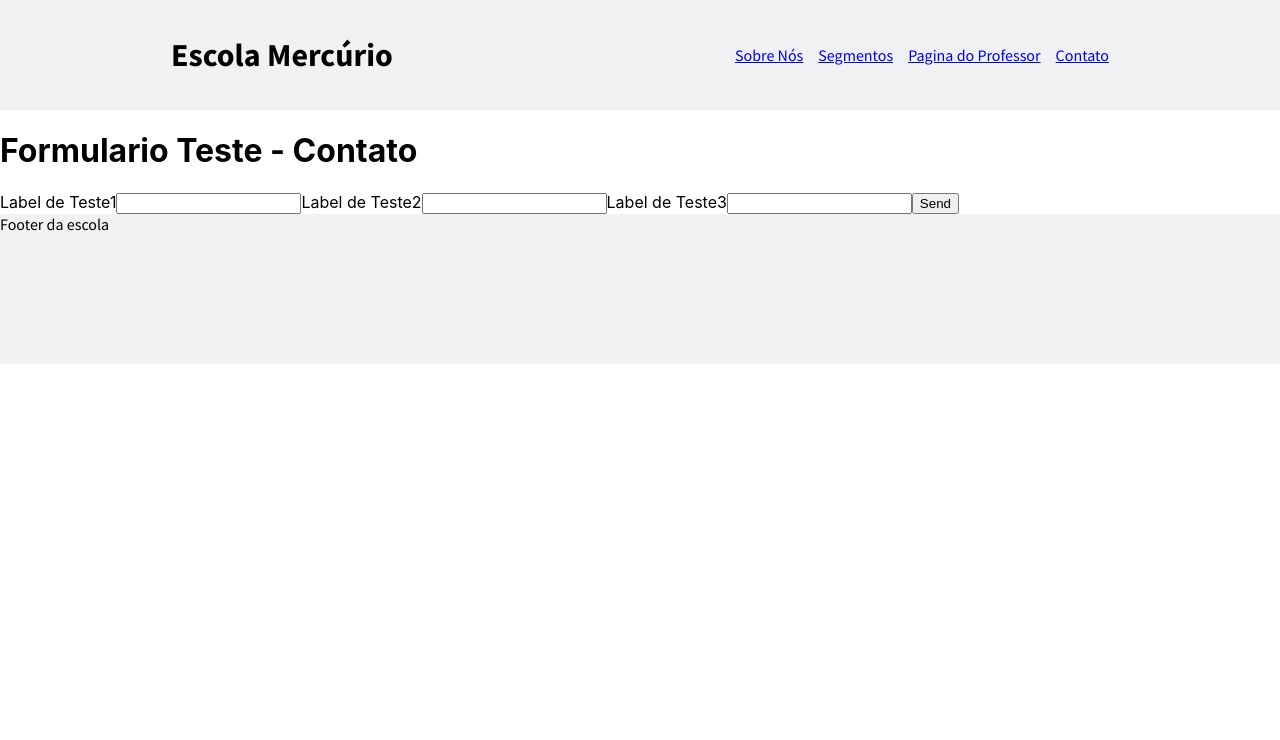
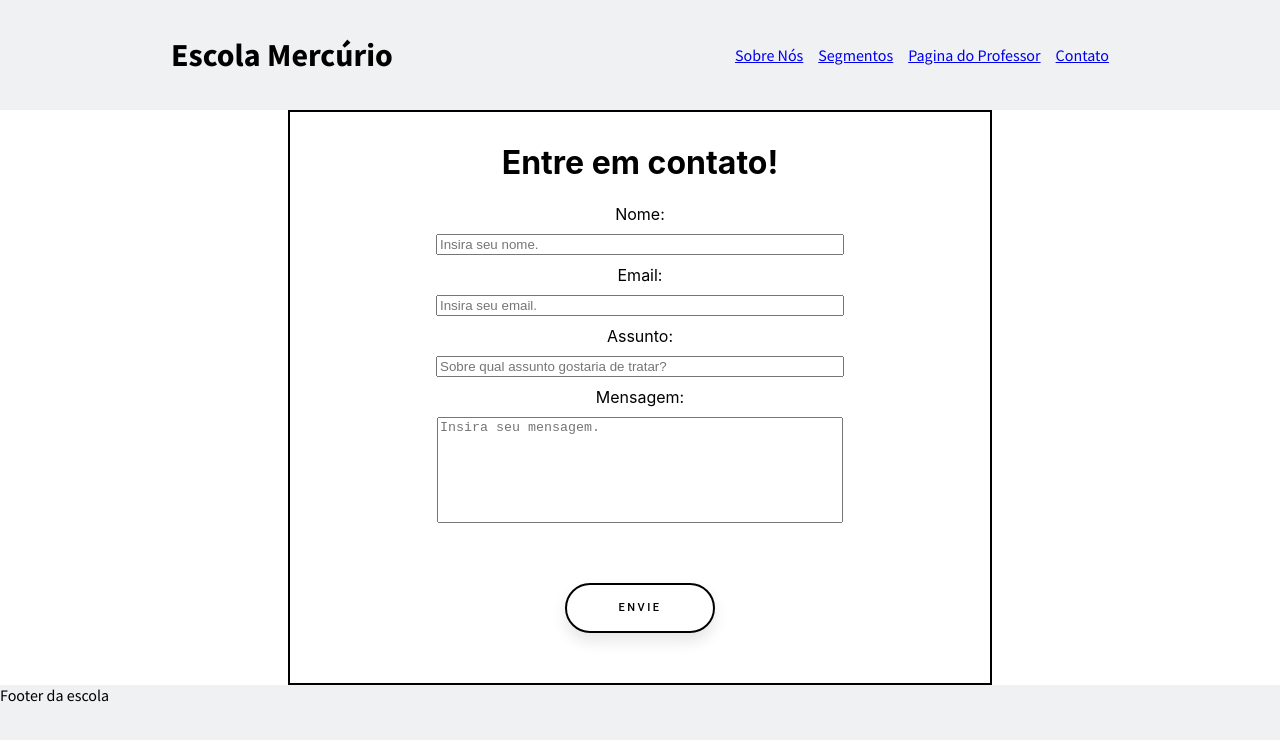
Before and after one commit to yagormoraes/projetoModulo5, a React (Create React App) app in the folder escola-mercurio/: page /contato in a window 1280 px wide. Shown: the top 740 px of the page. Built offline with nearby package versions, Linux system fonts and the light colour scheme.

Commit message:
Estilização do formulario da respectiva pagina

```diff
--- /dev/null
+++ b/escola-mercurio/src/Components/Formulario.jsx
@@ -0,0 +1,99 @@
+import React from 'react'
+import styled from 'styled-components'
+
+function Formulario() {
+
+    const Form = styled.form`
+    display:flex;
+    flex-direction:column;
+    align-items:center;
+    justify-content:center;
+    border: 2px solid black;
+    width: 700px;
+    `
+
+    const Section = styled.section`
+    display:flex;
+    flex-direction:column;
+    align-items: center;
+    align-self:center;
+    width:700px;
+    background-color:white;
+    gap:10px;
+    `
+
+    const TextDiv = styled.div`
+    display:flex;
+    align-items:center;
+    justify-content:center;
+    align-self:center;
+    margin-top:10px;
+    width:300px;
+    `
+    const Input = styled.input`
+    width:400px;
+    `
+
+    const TextArea = styled.textarea`
+    width:400px;
+    height:100px;
+    resize:none;
+    `
+
+    const Button = styled.button`
+    width:150px;
+    height: 50px;
+    margin:50px 0;
+    font-family: 'Roboto', sans-serif;
+    font-size: 11px;
+    text-transform: uppercase;
+    letter-spacing: 2.5px;
+    font-weight: 500;
+    color: #000;
+    background-color: #fff;
+    border: 2px solid black;
+    border-radius: 45px;
+    box-shadow: 0px 8px 15px rgba(0, 0, 0, 0.1);
+    transition: all 0.3s ease 0s;
+    cursor: pointer;
+    outline: none;
+
+    :hover{
+        background-color: #2EE59D;
+        box-shadow: 0px 15px 20px rgba(46, 229, 157, 0.4);
+        color: #fff;
+        border: 2px solid #0B6116;
+        transform: translateY(-7px);
+    }
+    `
+
+
+    return(
+        <>
+        <Form action="https://formsubmit.co/yago.dmoraes@gmail.com" method='POST'>
+            <TextDiv>
+                <h1>Entre em contato!</h1>
+            </TextDiv>
+            <Section>
+                <label htmlFor="nome">Nome:</label>
+                <Input type="text" name='nome' id='nome' placeholder='Insira seu nome.' required/>
+
+                <label htmlFor="email">Email:</label>
+                <Input type="email" name='email' id='email' placeholder='Insira seu email.'required/>
+
+                <label htmlFor="assunto">Assunto:</label>
+                <Input type="text" name='assunto' id='assunto' placeholder='Sobre qual assunto gostaria de tratar?' required/>
+
+                <label htmlFor="msg">Mensagem:</label>
+                <TextArea type="text" name='msg' id='msg' placeholder='Insira seu mensagem.' required/>
+
+                <Button type="submit">Envie</Button>
+            </Section>
+
+        </Form>
+        </>
+
+    )
+}
+
+export default Formulario
--- a/escola-mercurio/src/Pages/Contato/contato.jsx
+++ b/escola-mercurio/src/Pages/Contato/contato.jsx
@@ -1,21 +1,19 @@
 import React from 'react'
+import Formulario from '../../Components/Formulario'
+
+import styled from 'styled-components'
 
 function Contato() {
+
+    const Main = styled.main`
+    display:flex;
+    justify-content:center;
+    `
+
     return(
-
-        <form action="https://formsubmit.co/yago.dmoraes@gmail.com" method='POST'>
-            <h1>Formulario Teste - Contato</h1>
-            <label htmlFor="text1">Label de Teste1</label>
-            <input type="text" name='text1' id='text1'/>
-
-            <label htmlFor="text2">Label de Teste2</label>
-            <input type="text" name='text2' id='text2'/>
-
-            <label htmlFor="text3">Label de Teste3</label>
-            <input type="text" name='text3' id='text3'/>
-
-            <button type="submit">Send</button>
-        </form>
+        <Main>
+            <Formulario></Formulario>
+        </Main>
     )
 }
 
--- a/escola-mercurio/src/Pages/Segmentos/segmentos.jsx
+++ b/escola-mercurio/src/Pages/Segmentos/segmentos.jsx
@@ -1,11 +1,8 @@
 import React from 'react'
-import Footer from '../../Components/Footer'
-import Header from '../../Components/Header'
 
 function Segmentos (){
     return (
         <>
-         <Header/>
          <div>
              <h1>
                  Metodologia - Fundamental I e II
@@ -28,7 +25,6 @@ function Segmentos (){
              Com o objetivo de preparar os alunos para as provas de ingresso no Ensino Superior mais importantes do país, desenvolvemos diferentes metodologias, projetos e simulados. Além disso, temos um Coordenador de Vestibular que acompanha os estudantes ao longo do ano e os auxilia nos estudos e preparação para o Enem e vestibulares.
              </p>
          </div>
-        <Footer/>
         </>
     )
 }
```
